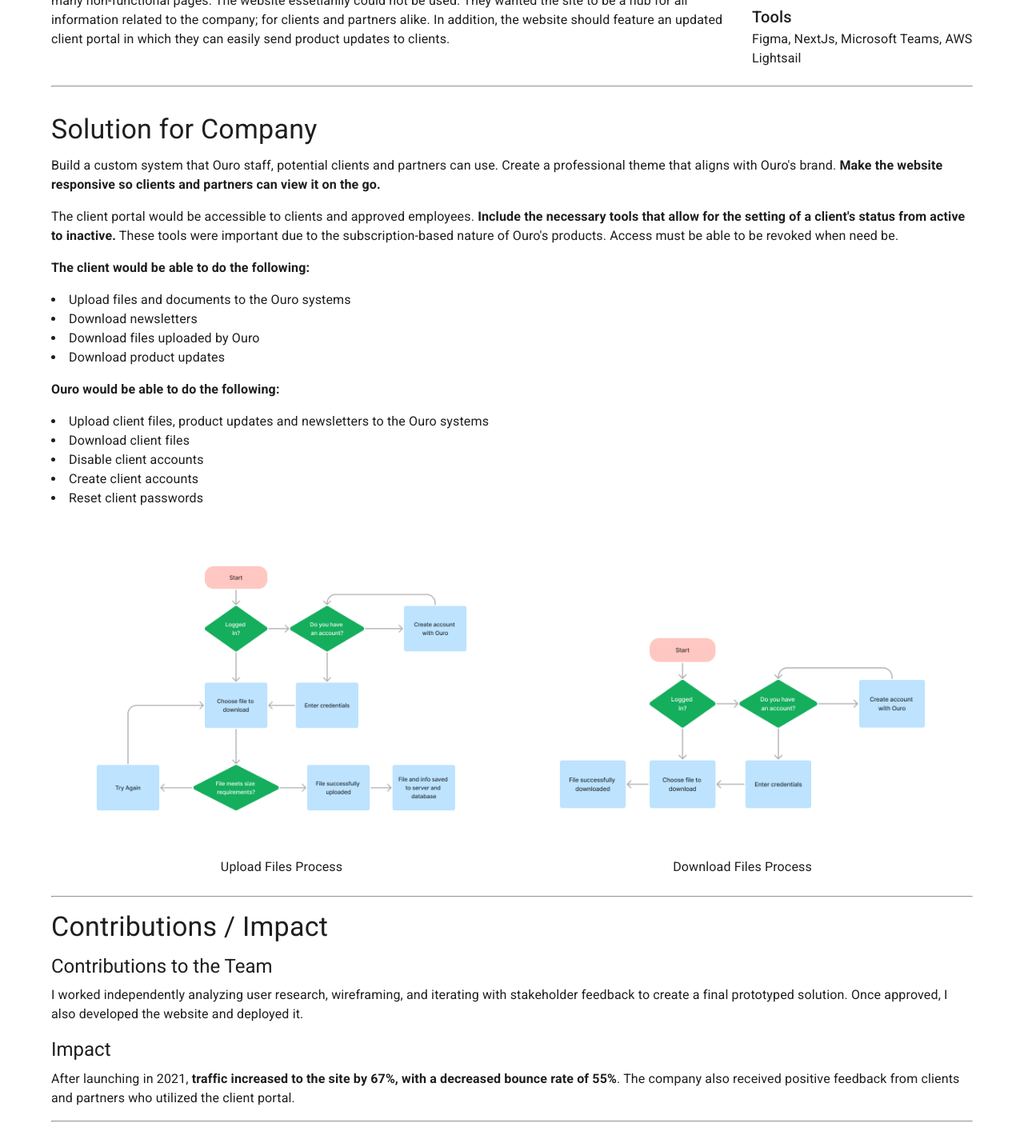
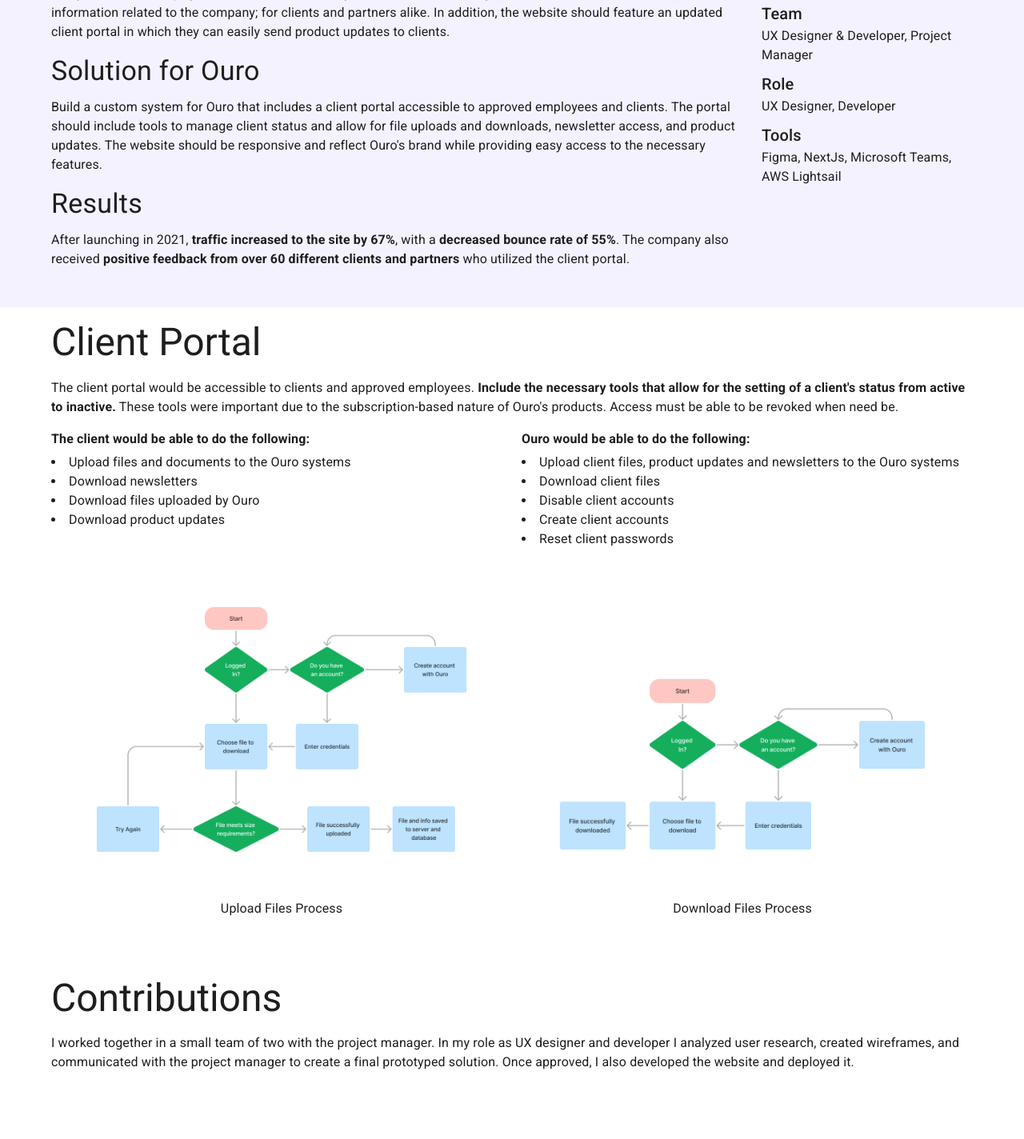
Before and after one commit to CholeM/cm-portfolio, a Next.js app: page /ouro in a window 1280 px wide. Shown: the part 960-2384 px from the top of the page at 80% size. Built offline with nearby package versions, Linux system fonts and the light colour scheme.

Commit message:
Update Ouro Case Study

```diff
--- a/components/Ouro.jsx
+++ b/components/Ouro.jsx
@@ -9,8 +9,20 @@
   },
 }));
 
+const ProjectSummary = styled(Grid)(() => ({
+  '&.MuiGrid-root': {
+    paddingTop: '1rem',
+    paddingBottom: '2rem',
+    backgroundColor: '#F5F2FF',
+  },
+}));
+
 const ProjectInfo = styled(Grid)(() => ({
-  paddingBottom: '0.4rem',
+  paddingBottom: '0.5rem',
+}));
+
+const ProjectText = styled(Grid)(() => ({
+  paddingBottom: '4rem',
 }));
 
 const OuroProject = () => (
@@ -18,15 +30,16 @@
     <Grid container direction="row" justifyContent="center" sx={{ backgroundColor: "#8EABD3" }}>
       <img src="/images/Ouro/Ouro-App.png" style={{ maxWidth: '790px' }} />
     </Grid>
-    <Container maxWidth='lg' sx={{ paddingTop: "1rem" }}>
-      <Typography variant='h3' component='h2' align='left' gutterBottom>
+    <ProjectSummary container direction="column">
+      <Container>
+      <Typography variant='h2' component='h2' align='left'>
         Ouro
       </Typography>
-      <Typography variant='subtitle1' paragraph gutterBottom sx={{ paddingBottom: '1rem' }}>
-        Corporate website and client portal for IT consulting and support services
+      <Typography variant='subtitle1' paragraph className='pb-0-5'>
+        Designing a corporate website and client portal for IT consulting and support services
         company
       </Typography>
-      <Grid container spacing={5} direction="row" sx={{ paddingBottom: '1rem' }}>
+      <Grid container spacing={5} direction="row" className='pb-1'>
         <Grid item>
           <Button
             href="https://github.com/CholeM/ouro-app"
@@ -48,8 +61,7 @@
           </Button>
         </Grid>
       </Grid>
-
-      <Grid container spacing={2} direction='row' sx={{ paddingBottom: '1rem' }}>
+      <Grid container spacing={4} direction='row'>
         <Grid item md={9}>
           <Typography variant='h4' component='h3' gutterBottom>
             Background
@@ -73,7 +85,29 @@
             partners alike. In addition, the website should feature an updated client
             portal in which they can easily send product updates to clients.
           </Typography>
+          <Typography variant='h4' component='h3' gutterBottom>
+            Solution for Ouro
+          </Typography>
+          <Typography variant='body1' paragraph gutterBottom>
+            Build a custom system for Ouro that includes a client portal accessible
+            to approved employees and clients. The portal should include tools to
+            manage client status and allow for file uploads and downloads,
+            newsletter access, and product updates. The website should be
+            responsive and reflect Ouro's brand while providing easy access to the
+            necessary features.
+          </Typography>
+          <Typography variant='h4' component='h3' gutterBottom>
+            Results
+          </Typography>
+          <Typography variant='body1' paragraph gutterBottom>
+            After launching in 2021, <strong>traffic increased to the site by 67%</strong>,
+            with a <strong>decreased bounce rate of 55%</strong>. The company also received
+            <strong> positive feedback from over 60 different clients and partners</strong> who
+            utilized the client portal.
+          </Typography>
         </Grid>
+
+
         <Grid item md={3} container direction='column'>
           <ProjectInfo item>
             <Typography variant='h6'>
@@ -102,6 +136,22 @@
           </ProjectInfo>
           <ProjectInfo item>
               <Typography variant='h6'>
+                Team
+              </Typography>
+              <Typography variant='p'>
+                UX Designer & Developer, Project Manager
+              </Typography>
+            </ProjectInfo>
+            <ProjectInfo item>
+              <Typography variant='h6'>
+                Role
+              </Typography>
+              <Typography variant='p'>
+                UX Designer, Developer
+              </Typography>
+            </ProjectInfo>
+          <ProjectInfo item>
+            <Typography variant='h6'>
               Tools
             </Typography>
             <Typography variant='p'>
@@ -110,16 +160,13 @@
           </ProjectInfo>
         </Grid>
       </Grid>
+      </Container>
+    </ProjectSummary>
 
-      <hr />
-      <Grid container direction='column' sx={{ paddingTop: '2rem' }}>
-        <Typography variant='h4' component='h3' gutterBottom>
-          Solution for Company
-        </Typography>
-        <Typography variant='body1' paragraph gutterBottom>
-          Build a custom system that Ouro staff, potential clients and partners can use. Create
-          a professional theme that aligns with Ouro's brand. <strong>Make the website
-          responsive so clients and partners can view it on the go.</strong>
+    <ProjectText container direction="column">
+      <Container>
+        <Typography variant='h3' component='h3' gutterBottom className='pt-1'>
+          Client Portal
         </Typography>
         <Typography variant='body1' paragraph gutterBottom>
           The client portal would be accessible to clients and approved employees. <strong>Include
@@ -127,16 +174,20 @@
           inactive.</strong> These tools were important due to the subscription-based nature of
           Ouro's products. Access must be able to be revoked when need be.
         </Typography>
-        <Typography variant='body1' paragraph gutterBottom>
+        <Grid container direction="row" spacing={3}>
+          <Grid item md={6}>
+          <Typography variant='body1' gutterBottom>
             <strong>The client would be able to do the following:</strong>
           </Typography>
-        <ul style={{ listStylePosition: "inside", paddingBottom: "1rem" }}>
+          <ul style={{ listStylePosition: "inside" }}>
           <li>Upload files and documents to the Ouro systems</li>
           <li>Download newsletters</li>
           <li>Download files uploaded by Ouro</li>
           <li>Download product updates</li>
         </ul>
-        <Typography variant='body1' paragraph gutterBottom>
+          </Grid>
+          <Grid item md={6}>
+            <Typography variant='body1' gutterBottom>
               <strong>Ouro would be able to do the following:</strong>
             </Typography>
             <ul style={{ listStylePosition: "inside", paddingBottom: "1rem" }}>
@@ -146,51 +197,49 @@
               <li>Create client accounts</li>
               <li>Reset client passwords</li>
             </ul>
-        <Grid container direction="row" sx={{ paddingBottom: '1rem' }} wrap='nowrap' alignItems='flex-end'>
-          <Grid item container direction="column" alignItems="center">
+          </Grid>
+        </Grid>
+
+        <Grid container direction="row" alignItems='flex-end'>
+          <Grid item container direction="column" alignItems="center" lg={6}>
             <img src="/images/Ouro/Upload.png" width="100%" />
             <Typography variant="subtitle1" gutterBottom align="center">
               Upload Files Process
             </Typography>
           </Grid>
-          <Grid item container direction="column" alignItems="center">
+          <Grid item container direction="column" alignItems="center" lg={6}>
             <img src="/images/Ouro/Download.png" width="100%" />
             <Typography variant="subtitle1" gutterBottom align="center">
               Download Files Process
             </Typography>
           </Grid>
         </Grid>
+      </Container>
+    </ProjectText>
 
-        <hr />
-        <Typography variant='h4' component='h3' gutterBottom sx={{ paddingTop: '1rem' }}>
-          Contributions / Impact
-        </Typography>
-        <Typography variant='h5' component='h4' gutterBottom>
-          Contributions to the Team
+    <ProjectText container direction="column">
+      <Container>
+        <Typography variant='h3' component='h3' gutterBottom>
+          Contributions
         </Typography>
         <Typography variant='body1' paragraph gutterBottom>
-          I worked independently analyzing user research, wireframing, and iterating
-          with stakeholder feedback to create a final prototyped solution. Once
-          approved, I also developed the website and deployed it.
+          I worked together in a small team of two with the project manager. In my role as UX designer and developer
+          I analyzed user research, created wireframes, and communicated with the project manager to
+          create a final prototyped solution. Once approved, I also developed the website and deployed it.
         </Typography>
-        <Typography variant='h5' component='h4' gutterBottom>
-          Impact
-        </Typography>
-        <Typography variant='body1' paragraph gutterBottom>
-          After launching in 2021, <strong>traffic increased to the site by 67%,
-          with a decreased bounce rate of 55%</strong>. The company also received
-          positive feedback from clients and partners who utilized the client portal.
-        </Typography>
+      </Container>
+    </ProjectText>
 
-        <hr />
-        <Typography variant='h4' component='h3' gutterBottom sx={{ paddingTop: '1rem' }}>
+    <ProjectText container direction="column">
+      <Container>
+      <Typography variant='h3' component='h3' gutterBottom>
           Design
         </Typography>
         <Typography variant='body1' paragraph gutterBottom>
           I researched similar corporate website designs and possible client portal
-          designs. I kept in mind what the client required for their site.
+          designs. I based the website design around Ouro's required pages and color scheme.
         </Typography>
-        <Typography variant='h5' component='h4' gutterBottom>
+        <Typography variant='h4' component='h4' gutterBottom>
           Low-Fidelity Wireframes
         </Typography>
         <Typography variant='body1' paragraph gutterBottom>
@@ -199,36 +248,26 @@
           Ouro stakeholders and explained the process and low-level design. Once satisfied with the
           presentation, I created the high-fidelity wireframe and the prototype.
         </Typography>
-        <Grid container direction="row" wrap='nowrap' spacing={1} alignItems="flex-end">
-          <Grid item container direction="column">
-            <img src='/images/Ouro/Low-Website-1.png' width='100%' />
-            <Typography variant="subtitle1" align="center" sx={{ paddingTop: "0.5rem", paddingBottom: "1rem" }}>
+        <Grid container direction="row" spacing={3} alignItems="flex-end">
+          <Grid item container direction="column" lg={6}>
+            <img src='/images/Ouro/Low-Website-1.png' className='projectImg' />
+            <Typography variant="subtitle1" align="center">
               Homepage / About Us
             </Typography>
           </Grid>
-          <Grid item container direction="column">
-            <img src='/images/Ouro/Low-Website-2.png' width='100%' />
-            <Typography variant="subtitle1" align="center" sx={{ paddingTop: "0.5rem", paddingBottom: "1rem" }}>
-              Services / Products
+          <Grid item container direction="column" lg={6}>
+            <img src='/images/Ouro/Low-Portal-2.png'className='projectImg' />
+            <Typography variant="subtitle1" align="center">
+              Client Portal - My Products / My Uploads
             </Typography>
           </Grid>
         </Grid>
-        <Grid container direction="row" wrap='nowrap' spacing={1} alignItems="flex-end">
-          <Grid item container direction="column">
-            <img src='/images/Ouro/Low-Portal-1.png' width='100%' />
-            <Typography variant="subtitle1" align="center" sx={{ paddingTop: "0.5rem", paddingBottom: "1rem" }}>
-              Login / Dashboard
-            </Typography>
-          </Grid>
-          <Grid item container direction="column">
-            <img src='/images/Ouro/Low-Portal-2.png' width='100%' />
-            <Typography variant="subtitle1" align="center" sx={{ paddingTop: "0.5rem", paddingBottom: "1rem" }}>
-              My Products / My Uploads
-            </Typography>
-          </Grid>
-        </Grid>
+      </Container>
+    </ProjectText>
 
-        <Typography variant='h5' component='h4' gutterBottom>
+    <ProjectText container direction="column">
+      <Container>
+        <Typography variant='h4' component='h4' gutterBottom>
           High-Fidelity Wireframes
         </Typography>
         <Typography variant='body1' paragraph gutterBottom>
@@ -236,37 +275,26 @@
           company's branding. I presented these hi-fi wireframes to Ouro and allowed
           them to test the prototype. Afterwards, I proceeded with the development process.
         </Typography>
-        <Grid container direction="row" wrap='nowrap' spacing={1} alignItems="flex-end">
-          <Grid item container direction="column">
-            <img src='/images/Ouro/Website-1.png' width='100%' />
-            <Typography variant="subtitle1" align="center" sx={{ paddingTop: "0.5rem", paddingBottom: "1rem" }}>
+        <Grid container direction="row" spacing={3} alignItems="flex-end">
+          <Grid item container direction="column" lg={6}>
+            <img src='/images/Ouro/Website-1.png' className='projectImg' />
+            <Typography variant="subtitle1" align="center">
               Homepage / About Us
             </Typography>
           </Grid>
-          <Grid item container direction="column">
-            <img src='/images/Ouro/Website-2.png' width='100%' />
-            <Typography variant="subtitle1" align="center" sx={{ paddingTop: "0.5rem", paddingBottom: "1rem" }}>
-              Services / Products
-            </Typography>
-          </Grid>
-        </Grid>
-        <Grid container direction="row" wrap='nowrap' spacing={1} alignItems="flex-end">
-          <Grid item container direction="column">
-            <img src='/images/Ouro/Portal-1.png' width='100%' />
-            <Typography variant="subtitle1" align="center" sx={{ paddingTop: "0.5rem", paddingBottom: "1rem" }}>
-              Login / Dashboard
-            </Typography>
-          </Grid>
-          <Grid item container direction="column">
-            <img src='/images/Ouro/Portal-2.png' width='100%' />
-            <Typography variant="subtitle1" align="center" sx={{ paddingTop: "0.5rem", paddingBottom: "1rem" }}>
+          <Grid item container direction="column" lg={6}>
+            <img src='/images/Ouro/Portal-2.png' className='projectImg' />
+            <Typography variant="subtitle1" align="center">
               My Products / My Uploads
             </Typography>
           </Grid>
         </Grid>
+      </Container>
+    </ProjectText>
 
-        <hr />
-        <Typography variant='h4' component='h3' gutterBottom sx={{ paddingTop: '1rem' }}>
+    <ProjectText container direction="column">
+      <Container>
+        <Typography variant='h3' component='h3' gutterBottom>
           Development
         </Typography>
         <Typography variant='body1' paragraph gutterBottom>
@@ -278,12 +306,15 @@
         <Typography variant='body1' paragraph gutterBottom>
           <strong>The development process took approximately 6 months of total effort. </strong>
         </Typography>
+      </Container>
+    </ProjectText>
 
-        <hr />
-        <Typography variant='h4' component='h3' gutterBottom sx={{ paddingTop: '1rem' }}>
+    <ProjectText container direction="column">
+      <Container>
+        <Typography variant='h3' component='h3' gutterBottom>
           Testing
         </Typography>
-        <Typography variant='h5' component='h4' gutterBottom>
+        <Typography variant='h4' component='h4' gutterBottom>
           Usability Testing
         </Typography>
         <Typography variant='body1' paragraph gutterBottom>
@@ -292,7 +323,7 @@
           stakeholders at their leisure. They presented any issues or concerns that they may
           have encountered.
         </Typography>
-        <Typography variant='h5' component='h4' gutterBottom sx={{ paddingTop: '0.5rem' }}>
+        <Typography variant='h4' component='h4' gutterBottom>
           Insights
         </Typography>
         <ul style={{ listStylePosition: "inside", paddingBottom: "1rem" }}>
@@ -305,59 +336,52 @@
           Due to this feedback, I made another round of updates; and the website was
           then at the stage to launch.
         </Typography>
+      </Container>
+    </ProjectText>
 
-        <hr />
-        <Typography variant='h4' component='h3' gutterBottom sx={{ paddingTop: '1rem' }}>
+    <ProjectText container direction="column">
+      <Container>
+      <Typography variant='h3' component='h3' gutterBottom>
           Results
         </Typography>
         <Typography variant='body1' paragraph gutterBottom>
-          Overall, the project was a success. The new website and client portal met the client's
-          goals and receive positive user feedback. <strong>The use of custom development
-          allowed for a tailored solution that fit the specific needs of Ouro, and the
-          incorporation of user feedback throughout the design and development process
-          ensured that the result was intuitive and user-friendly.</strong>
+          The Ouro website and client portal revamp project was successful and received
+          positive user feedback due to the use of custom development and the incorporation
+          of user feedback throughout the design and development process. The project could
+          be further improved in future by establishing clear timelines and project scope
+          from the beginning and incorporating more user research and testing. The
+          collaboration between the client and developer resulted in a professional,
+          user-friendly final product.
         </Typography>
-        <Typography variant='body1' paragraph gutterBottom>
-          One area for improvement in future projects is establishing clear timelines and
-          project scope from the beginning to manage client expectations and avoid any
-          misunderstandings or changes in direction that could prolong the development process.
-          Additionally, incorporating more user research and testing could further enhance the
-          usability and effectiveness of the final product.
-        </Typography>
-        <Typography variant='body1' paragraph gutterBottom>
-          In conclusion, the Ouro website revamp project was a successful collaboration
-          between myself and the client, resulting in a professional, user-friendly website
-          and client portal that met the client's needs and goals.
-        </Typography>
-      </Grid>
 
-      <Grid container direction='row' sx={{ paddingBottom: '1rem' }}>
+        <Grid container direction='row'>
           <Grid item md={4}>
-          <Typography variant='h4' component='h4' color="#6299E4">
+            <Typography variant='h3' component='h4' color="#6299E4">
               <strong>55%</strong>
             </Typography>
-          <Typography variant='h5' component='h5' color="#275594">
+            <Typography variant='h4' component='h5' color="#275594">
             <strong>Decreased Bounce Rate</strong>
             </Typography>
           </Grid>
           <Grid item md={4}>
-          <Typography variant='h4' component='h4' color="#6299E4">
+            <Typography variant='h3' component='h4' color="#6299E4">
             <strong>67%</strong>
             </Typography>
-          <Typography variant='h5' component='h5' color="#275594">
+            <Typography variant='h4' component='h5' color="#275594">
             <strong>Increased Traffic Rate</strong>
             </Typography>
           </Grid>
           <Grid item md={4}>
-          <Typography variant='h4' component='h4' color="#6299E4">
+            <Typography variant='h3' component='h4' color="#6299E4">
             <strong>60+</strong>
             </Typography>
-          <Typography variant='h5' component='h5' color="#275594">
+            <Typography variant='h4' component='h5' color="#275594">
               <strong>Positive Ouro Client Reviews</strong>
             </Typography>
           </Grid>
         </Grid>
       </Container>
+    </ProjectText>
   </ProjectSec>
 );
 
--- a/components/Portfolio.jsx
+++ b/components/Portfolio.jsx
@@ -146,7 +146,7 @@
                 Client Work
               </Typography>
               <Typography variant="body1" component="p" textAlign="center" color="#1e1e1e" gutterBottom>
-                Explore a selection of projects I"ve worked on for clients across various
+                Explore a selection of projects I've worked on for clients across various
                 industries.
               </Typography>
             </CardContent>
```
Lines whose indentation alone changed are shown as unchanged.
